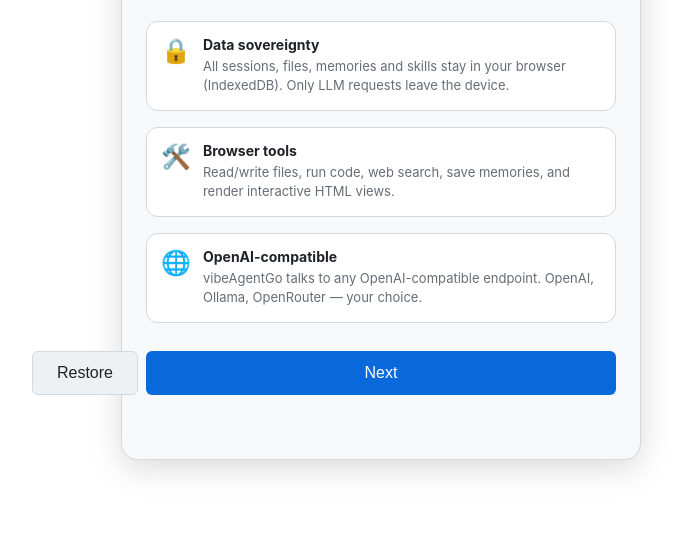
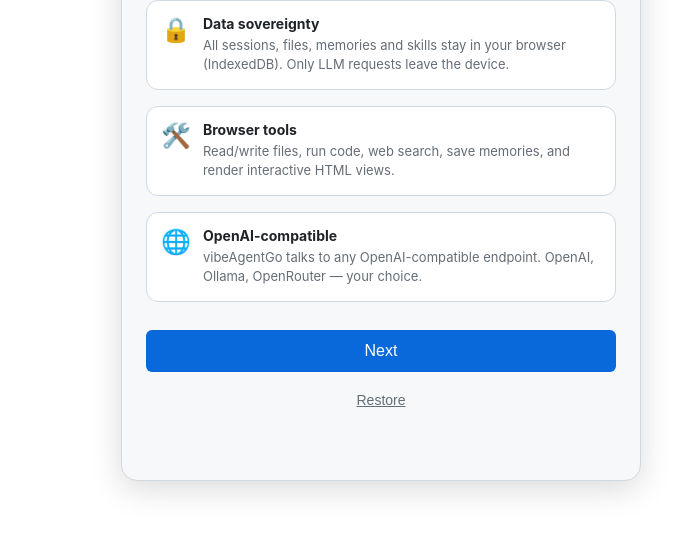
Before and after one commit to vibeopsde/vibeAgentGo, a website built with Vite: page web/index.html in a window 1280 px wide. Shown: the part 267-800 px from the top of the page, without its empty margins (259-938 px from the left). Built offline with nearby package versions, Linux system fonts and the light colour scheme; files whose address does not match are found by name.

Commit message:
ui: move onboarding restore link below next button

```diff
--- a/web/src/components/OnboardingWizard.ts
+++ b/web/src/components/OnboardingWizard.ts
@@ -75,9 +75,9 @@
         </div>
 
         <div class="onboarding-actions">
-          <button id="onboarding-restore" class="btn btn-secondary btn-large">${t('onboarding.restore')}</button>
           <button id="onboarding-next" class="btn btn-primary btn-large">${t('onboarding.next')}</button>
         </div>
+        <button id="onboarding-restore" class="onboarding-restore-link">${t('onboarding.restore')}</button>
         <input id="onboarding-restore-file" type="file" accept=".zip" style="display:none;" />
         <div id="onboarding-restore-result" class="test-result" style="margin-top:12px;"></div>
       </div>
--- a/web/src/styles/app.css
+++ b/web/src/styles/app.css
@@ -1343,6 +1343,24 @@
   justify-content: center;
 }
 
+.onboarding-restore-link {
+  display: block;
+  width: 100%;
+  margin-top: 12px;
+  padding: 8px;
+  background: transparent;
+  border: none;
+  color: var(--text-muted);
+  text-align: center;
+  font-size: 14px;
+  cursor: pointer;
+  text-decoration: underline;
+}
+
+.onboarding-restore-link:hover {
+  color: var(--text);
+}
+
 .reset-confirm {
   margin-top: 16px;
   padding: 14px;
```
